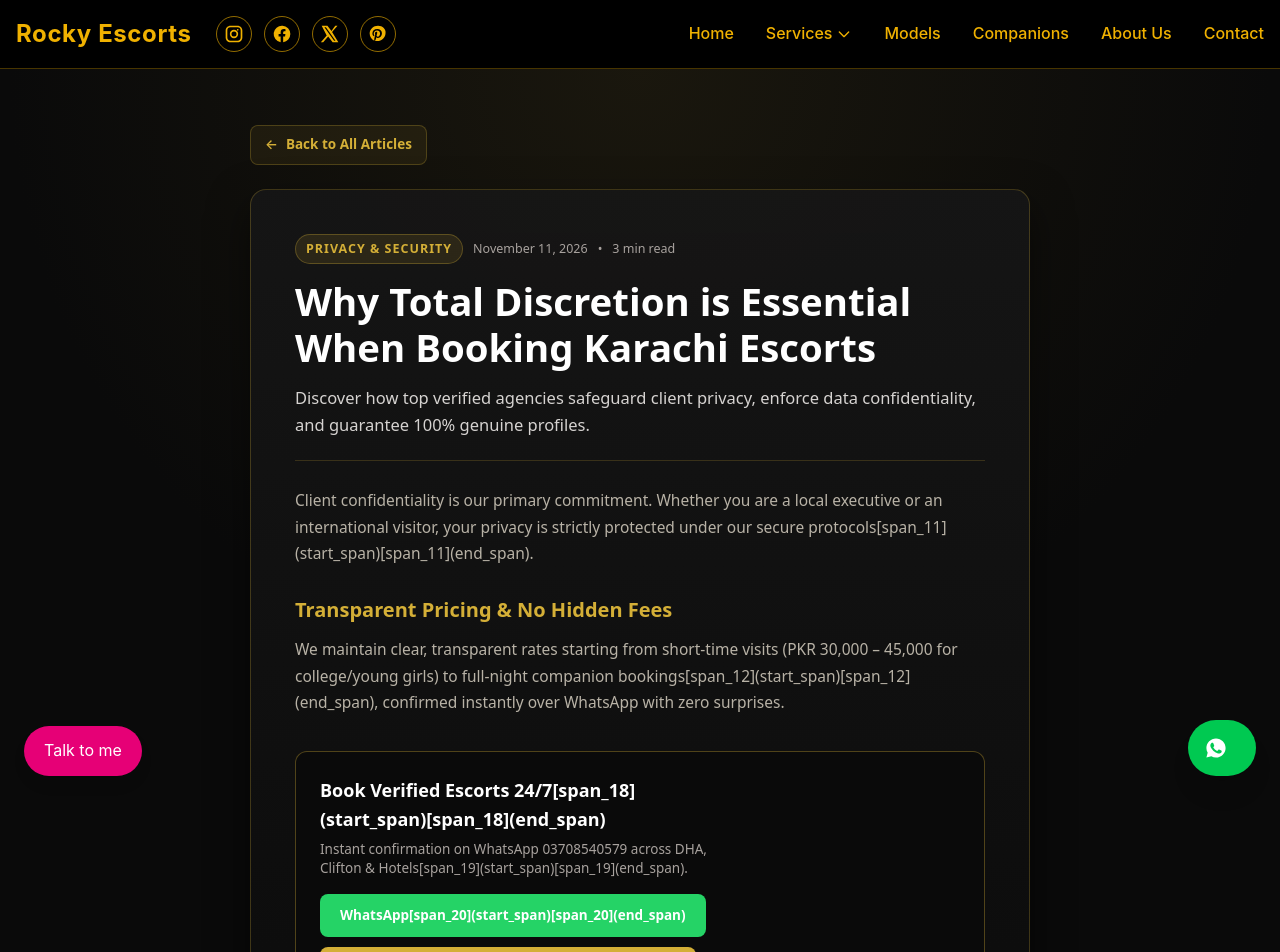
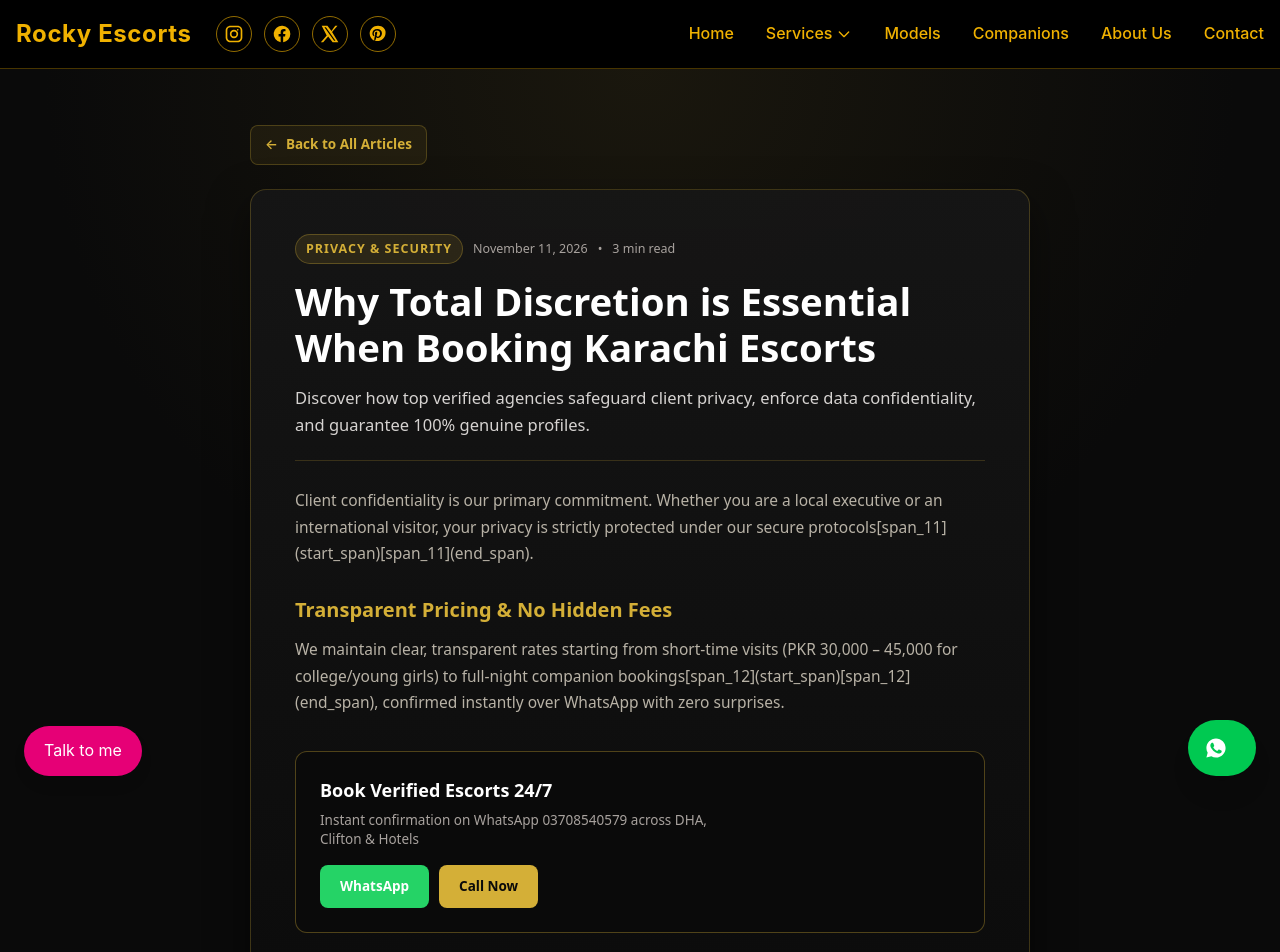
Before and after one commit to iamtalhaarifvlogs/rockykarachi1, a Next.js app: page /blogs/discretion-and-privacy-verified-companions in a window 1280 px wide. Shown: the top 952 px of the page. Built offline with nearby package versions, Linux system fonts and the light colour scheme.

Commit message:
Update page.tsx

```diff
--- a/app/blogs/[slug]/page.tsx
+++ b/app/blogs/[slug]/page.tsx
@@ -277,10 +277,10 @@ export default async function BlogPostPage({ params }: Props) {
           >
             <div style={{ maxWidth: '420px' }}>
               <h3 style={{ margin: '0 0 6px', fontSize: '18px', fontWeight: 700, color: '#fff' }}>
-                Book Verified Escorts 24/7[span_18](start_span)[span_18](end_span)
+                Book Verified Escorts 24/7
               </h3>
               <p style={{ margin: 0, fontSize: '13.5px', color: '#a8a29e', lineHeight: 1.4 }}>
-                Instant confirmation on WhatsApp 03708540579 across DHA, Clifton &amp; Hotels[span_19](start_span)[span_19](end_span).
+                Instant confirmation on WhatsApp 03708540579 across DHA, Clifton &amp; Hotels
               </p>
             </div>
 
@@ -299,7 +299,7 @@ export default async function BlogPostPage({ params }: Props) {
                   textDecoration: 'none',
                 }}
               >
-                WhatsApp[span_20](start_span)[span_20](end_span)
+                WhatsApp
               </a>
               <a
                 href="tel:+923708540579"
@@ -313,7 +313,7 @@ export default async function BlogPostPage({ params }: Props) {
                   textDecoration: 'none',
                 }}
               >
-                Call Now[span_21](start_span)[span_21](end_span)
+                Call Now
               </a>
             </div>
           </div>
```
